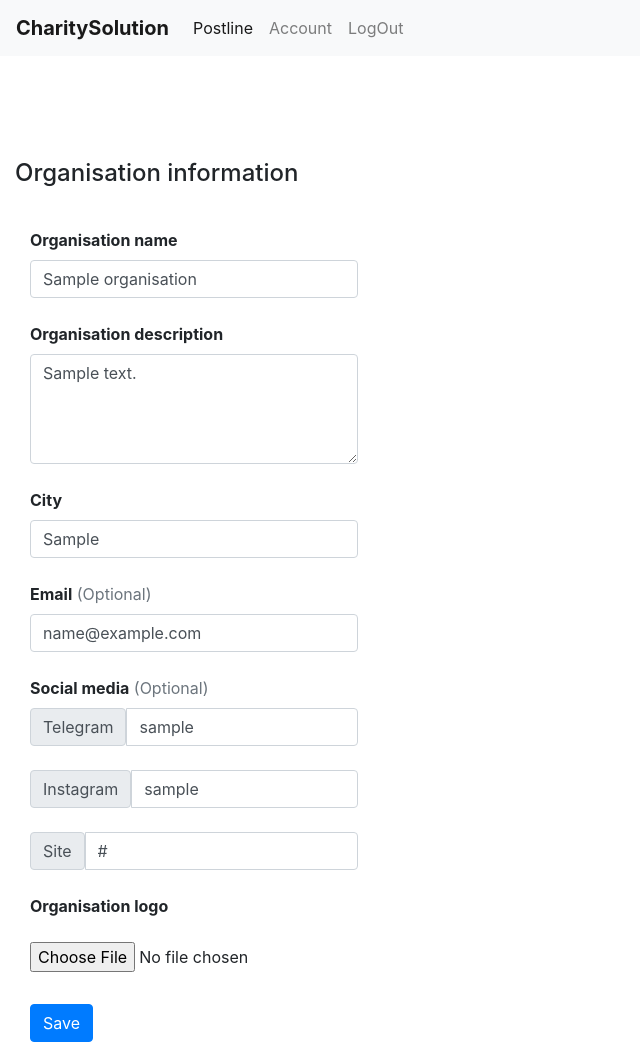
After one commit to YehorVoitenko/CharitySolution, a Django app: page /edit_organisation_account/1 in a window 1280 px wide. The commit adds this page. Shown: the whole page, without its empty margins (0-640 px from the left). Run offline with Django 4.2, Linux system fonts and the light colour scheme; a user stored in the database is signed in; tables that the repository leaves empty hold one stand-in row (values such as "Sample post").

Commit message:
[style] Added feature for getting more info about post, and updated account vuew

```diff
--- a/CharitySolutionAPI/forms.py
+++ b/CharitySolutionAPI/forms.py
@@ -37,7 +37,7 @@ class OrganisationForm(ModelForm):
                 "name": "organisation_description",
                 "rows": "4",
                 "cols": "10",
-                "placeholder": "Write your post..."
+                "placeholder": "Write your organisation description..."
             },
         ),
             'organisation_name': TextInput(
--- a/CharitySolutionAPI/urls.py
+++ b/CharitySolutionAPI/urls.py
@@ -9,6 +9,7 @@ urlpatterns = [
     path('account/', views.account, name='account'),
     path('error/', views.error, name='error'),
     path('edit_post/<int:post_id>', views.edit_post, name='edit_post'),
+    path('get_more_info_about_post/<int:post_id>', views.get_more_info_about_post, name='get_more_info_about_post'),
     path('delete_post/<int:post_id>', views.delete_post, name='delete_post'),
     path('login_organisation/', views.login_organisation, name='login_organisation'),
     path('logout_organisation/', views.logout_organisation, name='logout_organisation'),
--- a/CharitySolutionAPI/views.py
+++ b/CharitySolutionAPI/views.py
@@ -68,7 +68,7 @@ def edit_organisation_account(request, organisation_id):
             form = OrganisationForm(request.POST, request.FILES, instance=organisation_info)
             if form.is_valid():
                 form.save()
-                return redirect('/get_posts_list')
+                return redirect('/account')
 
         initial = {
             'organisation_name': organisation_info.organisation_name,
@@ -146,3 +146,8 @@ def create_organisation(request):
             return HttpResponse("<div align='center'><h1>Sorry, this organisation is already exists</h1></div>")
 
     return render(request, 'create_organisation.html')
+
+
+def get_more_info_about_post(request, post_id):
+    post = OrganisationPost.objects.get(id=post_id)
+    return render(request, 'get_more_info_about_post.html', {'post': post})
--- /dev/null
+++ b/templates/edit_organisation_account.html
@@ -0,0 +1,51 @@
+{% extends 'pattern_page.html' %}
+
+{% block title %} Edit account {% endblock %}
+
+{% block content %}
+      <div class="col-md-7" id="login">
+        <h4 class="mb-3">Organisation information</h4><br>
+        <form class="needs-validation" method="POST" enctype="multipart/form-data">
+            {% csrf_token %}
+            <div class="col-sm-6" >
+                <label for="firstName" class="form-label" ><b>Organisation name</b></label>
+                {{ form.organisation_name }}<br>
+
+                <label for="firstName" class="form-label" ><b>Organisation description</b></label>
+                {{ form.organisation_description }}<br>
+
+                <label for="city" class="form-label"><b>City</b></label>
+                {{ form.city }}<br>
+
+                <label for="email" class="form-label"><b>Email</b><span class="text-muted"> (Optional)</span></label>
+                {{ form.email }}<br>
+
+                <label for="username" class="form-label"><b>Social media</b><span class="text-muted"> (Optional)</span></label>
+
+                <div class="input-group has-validation">
+                    <span class="input-group-text">Telegram</span>
+                    {{ form.telegram_nick }}
+                </div><br>
+
+                <div class="input-group has-validation">
+                    <span class="input-group-text">Instagram</span>
+                    {{ form.instagram_nick }}
+                </div><br>
+
+                <div class="input-group has-validation">
+                    <span class="input-group-text">Site</span>
+                    {{ form.organisation_site_url }}
+                </div><br>
+
+                <div class="input-group has-validation">
+                    <label class="form-label"><b>Organisation logo</b><br><br>
+                        {{ form.organisation_logo }}
+                    </label>
+                </div><br>
+
+                 <input type="submit" class="btn btn-primary" value="Save">
+
+            </div>
+        </form>
+      </div>
+{% endblock %}}
--- a/templates/edit_post.html
+++ b/templates/edit_post.html
@@ -12,7 +12,7 @@
                     {{ form.post_text }}
                     <br><br>
                     {{ form.file }}
-                    <input type="submit" class="btn btn-primary">
+                    <input type="submit" class="btn btn-primary" value="Save">
                 {% else %}
                     <h1>Sorry you don't have access</h1>
                 {% endif %}
--- a/templates/home_page.html
+++ b/templates/home_page.html
@@ -8,7 +8,7 @@
 
     <div align="center" id="center_form">
         <h1><b>Hey, it's Charity Solution)</b></h1><br>
-        <h5>It's <b>Ukranian product</b>, that have target to connect helpers and those who now need halp</h5>
+        <h5>It's <b>Ukranian product</b>, that have target to connect helpers and those who now need help</h5>
     <br>
         <div class="container">
             <hr>
--- a/templates/pattern_page.html
+++ b/templates/pattern_page.html
@@ -36,7 +36,7 @@
                 <a class="nav-link" href="{% url 'create_post' %}">Add post</a>
           </li>
         {% endif %}
-        {% if not request.path == '/account/' %}
+        {% if request.user.is_authenticated  %}
           <li class="nav-item">
             <a class="nav-link" href="{% url 'account' %}">Account</a>
           </li>
```
Also changed, not shown: templates/account_view.html (+23 -8 lines), templates/get_more_info_about_post.html (added, +16 -0 lines), templates/posts_list.html (+3 -4 lines).
